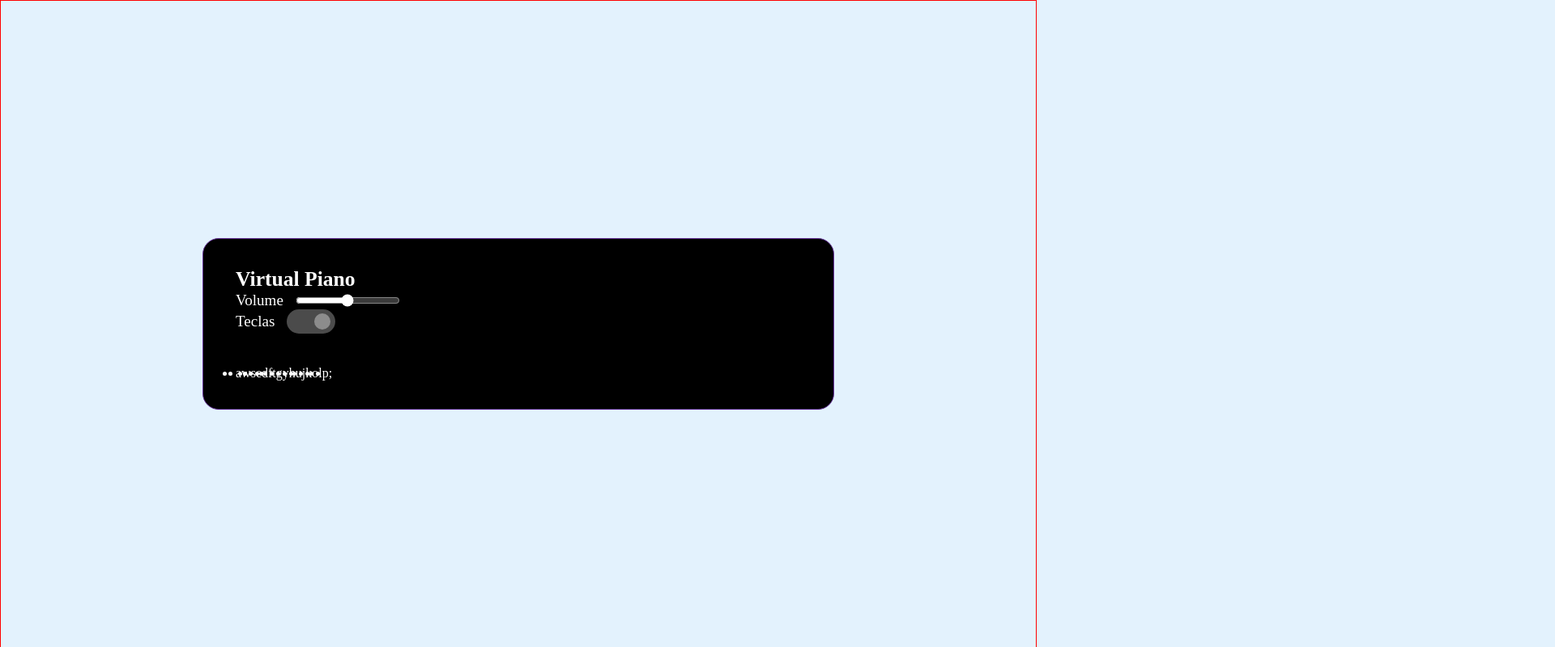
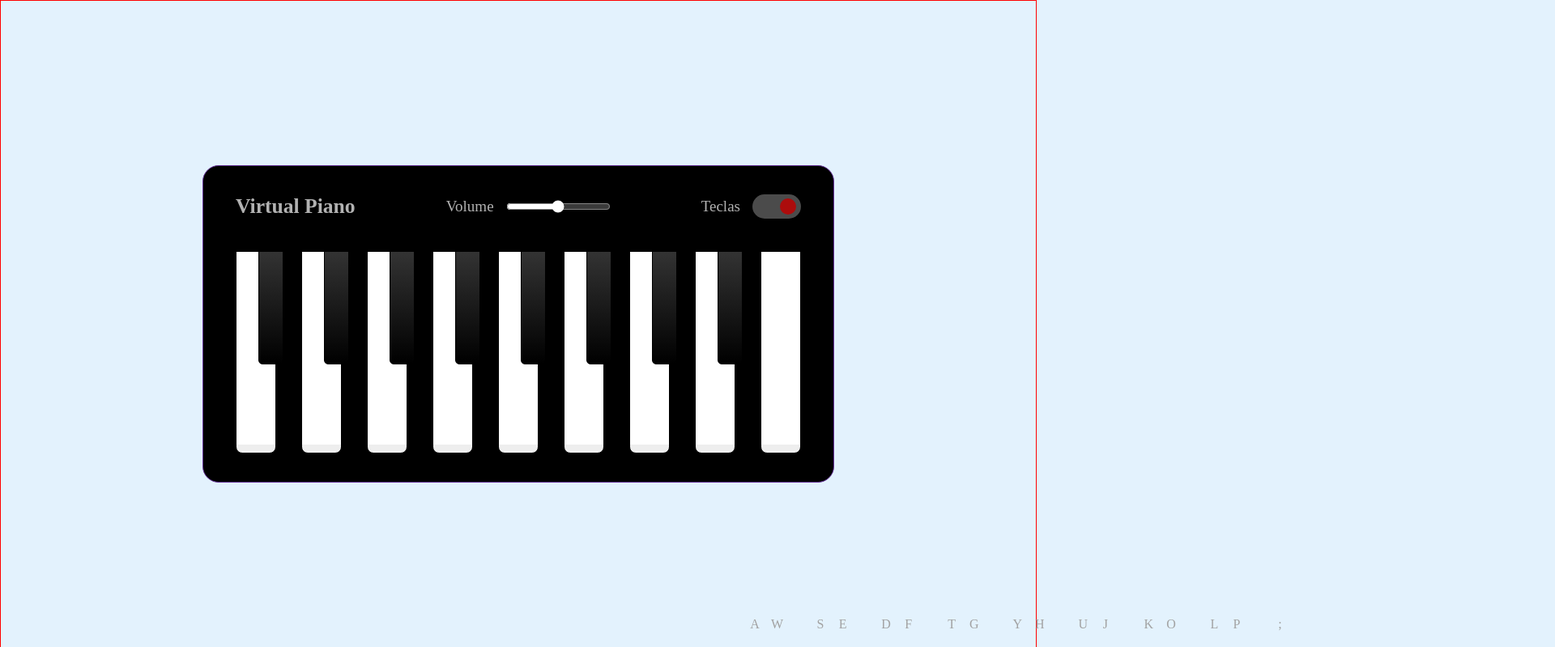
Before and after one commit to efraimrocha/desenvolvimentoDeJogosIfood, a plain HTML site: page Projetos/PIANO/inhex.html in a window 1280 px wide. Shown: the top 799 px of the page at 81% size, 1920 px wide, since content can reach past the window. Drawn offline with Linux system fonts and the light colour scheme.

Commit message:
Estiliza as teclas

```diff
--- a/Projetos/PIANO/src/styles/main.css
+++ b/Projetos/PIANO/src/styles/main.css
@@ -14,6 +14,13 @@ body{
     border-radius: 20px;
     padding: 35px 40px;
     background-color: black;
+}
+
+.container header{
+    color: #b2b2b2;
+    display: flex;
+    align-items: center;
+    justify-content: space-between;
 }
 
 header h2{
@@ -64,7 +71,7 @@ header .colunm span{
 
 .keys-check input:checked:before {
     left: 2.1rem;
-    background-color: #8c8c8c;
+    background-color: rgb(172, 12, 12);
     transform: translateY(-50%);
     transition: all 0.2s ease;
 }
@@ -73,3 +80,53 @@ header .colunm span{
     display: flex;
     margin-top: 40px;
 }
+
+.piano-keys .key{
+    cursor: pointer;
+    user-select: none;
+    list-style: none;
+    color: #a2a2a2;
+    position: inherit;
+    text-transform: uppercase;
+
+}
+
+.piano-keys .white{
+    width: 70px;
+    height: 250px;
+    border: 1px solid black;
+    border-radius: 0 0 8px 8px;
+    background: linear-gradient(#fff 96%, #eee 4%);
+}
+
+.piano-keys .black{
+    width: 44px;
+    height: 140px;
+    z-index: 2;
+    margin: 0 22px 0 -22px;
+    border: 1px solid black;
+    border-radius: 0 0 5px 5px;
+    background: linear-gradient(#333, #000);
+}
+
+.piano-keys span{
+    position: absolute;
+    bottom: 20px;
+    width: 100%;
+    text-align: center;
+    font-family: 1.13rem;
+}
+
+.piano-keys .white:active{
+    box-shadow: inset -5px 5px 20px rgba(0,0,0,0.2);
+    background: linear-gradient(to bottom #fff 0%, #eee 100%);
+
+}
+
+
+
+.piano-keys .black:active{
+    box-shadow: inset -5px 5px 10px rgba(255,255,255,0.1);
+    background: linear-gradient(to bottom #000, #434343);
+
+}
```
